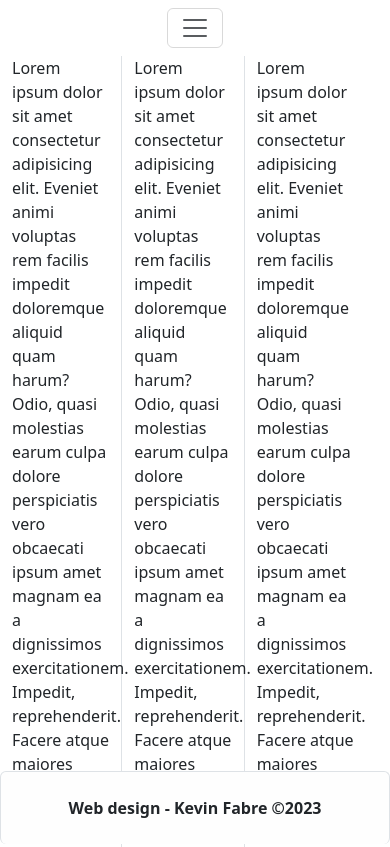
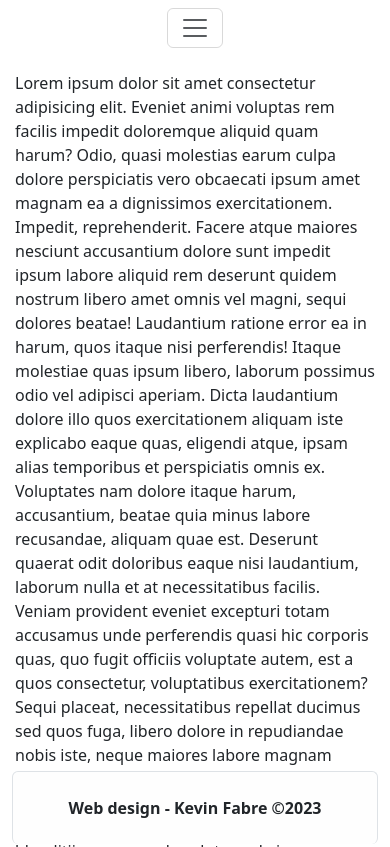
Before and after one commit to Arigaza/Website-CSSboostrapJSandHTML, a plain HTML site: page page3.html in a window 390 px wide. Shown: the top 847 px of the page. Drawn offline with Linux system fonts and the light colour scheme.

Commit message:
removed stray tag

```diff
--- a/Assets/css/main.css
+++ b/Assets/css/main.css
@@ -8,6 +8,16 @@
     column-rule: 1px double #dee2e6;
 }
 
+/* remove 3 columns mediaquery */
+@media (max-width: 768px) {
+  .autocol {
+    column-count: 1 ;
+    column-gap: unset;
+    /* margin-left: 5px; */
+    column-rule:unset;
+    padding: 15px;
+  }
+}
 .carousel-inner:img {
     width: 100%;
     height: auto;
--- a/page3.html
+++ b/page3.html
@@ -6,8 +6,8 @@
     <meta http-equiv="X-UA-Compatible" content="IE=edge">
     <meta name="viewport" content="width=device-width, initial-scale=1.0">
     <title>Document</title>
-    <link rel="stylesheet" href="Assets\css\bootstrap.min.css">
-    <link rel="stylesheet" href="Assets\css\main.css">
+    <link rel="stylesheet" href="Assets/css/bootstrap.min.css">
+    <link rel="stylesheet" href="Assets/css/main.css">
 </head>
 
 <body>
@@ -41,7 +41,7 @@
         </nav>
 
         <div class="col">
-            <div class="row w-100">
+            <div class="row">
 
                 <div class="gridborder-start border-gray-300 autocol">
                     Lorem ipsum dolor sit amet consectetur adipisicing elit. Eveniet animi voluptas rem facilis impedit
@@ -270,10 +270,10 @@
                 </div>
             </div>
         </div>
-    </div>
-    <div id="footer" class=" btn w-100 text-center p-4 border border-bottom-0 fw-bold sticky-bottom">
-        Web design - Kevin Fabre ©<span id="currentdate" class=" fw-bold w-100"></span>
-    </div>
+
+        <div id="footer" class=" btn w-100 text-center p-4 border border-bottom-0 fw-bold sticky-bottom">
+            Web design - Kevin Fabre ©<span id="currentdate" class=" fw-bold w-100"></span>
+        </div>
     </div>
     <script src="Assets/js/bootstrap.min.js"></script>
     <script src="Assets/js/main.js"></script>
```
Also changed, not shown: index.html (+2 -2 lines), page1.html (+2 -2 lines), page2.html (+5 -4 lines), page4.html (+3 -3 lines), page5.html (+3 -3 lines).
